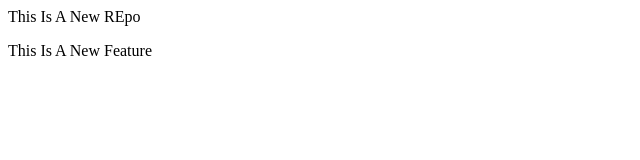
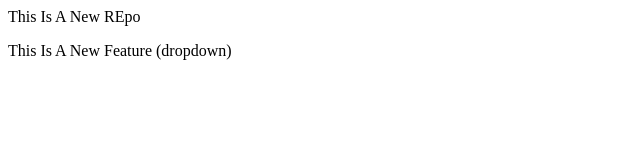
Before and after one commit to Harsh6355-web/LocalRepo, a plain HTML site: page index.html in a window 1280 px wide. Shown: the full height of the page, 0-640 px from the left. Drawn offline with Linux system fonts and the light colour scheme.

Commit message:
Add a DRopdown

```diff
--- a/index.html
+++ b/index.html
@@ -1,2 +1,2 @@
 <p>This Is A New REpo</p>
-<p>This Is A New Feature</p>
+<p>This Is A New Feature (dropdown)</p>
```
